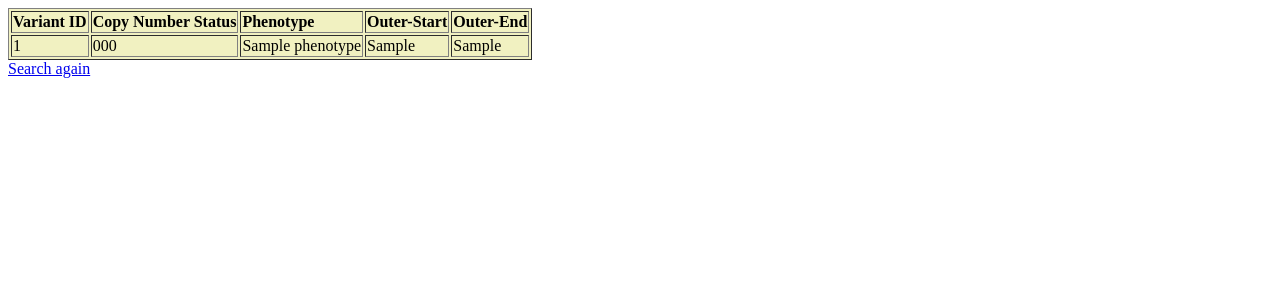
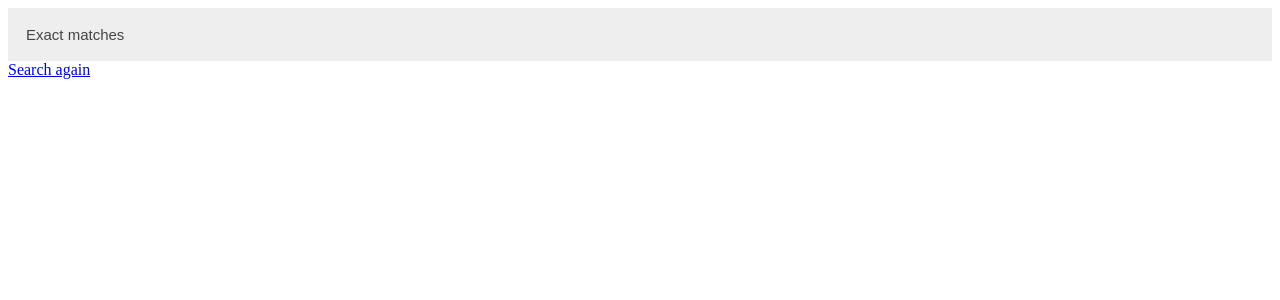
Before and after one commit to BigDataFred/genomicRangeAnotationSystem, a Flask app: template templates/list.html in a window 1280 px wide. Shown: the top 300 px of the page. Run offline with Flask 2, Linux system fonts and the light colour scheme; the template is opened without the code that fills it: most values are stand-ins (such as "Sample title", 1, 10 or a date in 2020); parts of the project's set-up code (start-up, migrations or seed data) failed here and were passed over.

Commit message:
improved cross-platform compatibility and added collapsible to front-end 2. attempt

```diff
--- /dev/null
+++ b/static/css/link.css
@@ -0,0 +1,38 @@
+.collapsed-table tr {
+  display: none;
+}
+
+table#t01 {
+	background-color: #f1f1c1;
+}
+
+tr:hover {
+	background-color: #f5f5f5;
+}
+
+
+ /* Style the button that is used to open and close the collapsible content */
+.collapsible {
+  background-color: #eee;
+  color: #444;
+  cursor: pointer;
+  padding: 18px;
+  width: 100%;
+  border: none;
+  text-align: left;
+  outline: none;
+  font-size: 15px;
+}
+
+/* Add a background color to the button if it is clicked on (add the .active class with JS), and when you move the mouse over it (hover) */
+.active, .collapsible:hover {
+  background-color: #ccc;
+}
+
+/* Style the collapsible content. Note: hidden by default */
+.content {
+  padding: 0 18px;
+  display: none;
+  overflow: hidden;
+  background-color: #f1f1f1;
+}
--- a/templates/list.html
+++ b/templates/list.html
@@ -1,12 +1,11 @@
 <!doctype html>
 <html>
 <head>
-	<style>
-		table#t01 {background-color: #f1f1c1;}
-		table#t02 {background-color: #00ff00;}
-	</style>
+	<link rel="stylesheet" href="{{ url_for('static', filename='css/link.css') }}">
 </head>
    <body>
+	<button class="collapsible">Exact matches</button>
+<div class="content">
       <table border=1 id="t01">
          <thead>
             <td><b>Variant ID</b></td>
@@ -26,7 +25,27 @@
             </tr>
          {% endfor %}
       </table>
+	  </div>
 
       <a href = "/">Search again</a>
+
+
+<script>
+var coll = document.getElementsByClassName("collapsible");
+var i;
+
+for (i = 0; i < coll.length; i++) {
+  coll[i].addEventListener("click", function() {
+    this.classList.toggle("active");
+    var content = this.nextElementSibling;
+    if (content.style.display === "block") {
+      content.style.display = "none";
+    } else {
+      content.style.display = "block";
+    }
+  });
+}
+</script>
+
    </body>
 </html>
```
Also changed, not shown: 1 other file.
